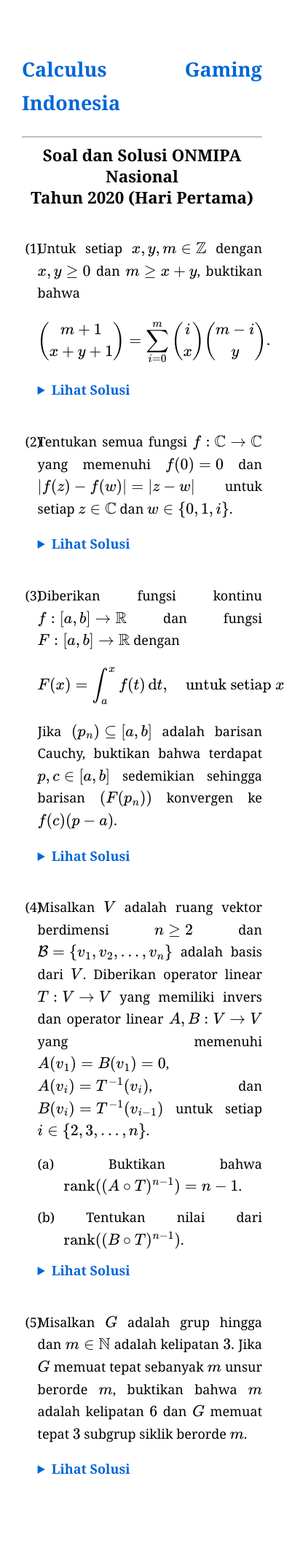
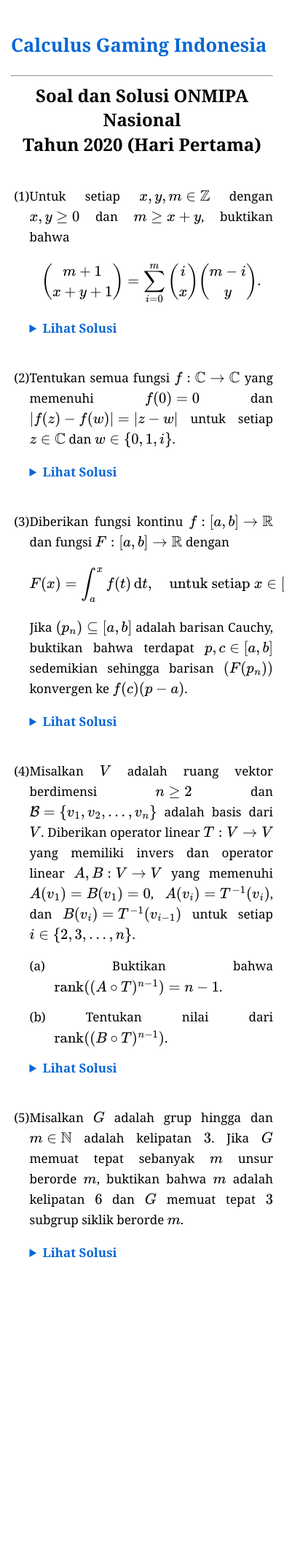
Before and after one commit to calculusgamingindonesia/calculusgamingindonesia.github.io, a Jekyll site: the page built from _posts/2026-06-29-knmipa-nas-20-1.md, in a window 390 px wide. Shown: the whole page at 73% size. Built offline with Jekyll 4.4.1, drawn with Linux system fonts in a browser that asks for light colours; some web fonts are replaced; after the commit the page ends 1781 px from its top, so only the background shows below that.

Commit message:
Update default.html

```diff
--- a/_layouts/default.html
+++ b/_layouts/default.html
@@ -83,33 +83,25 @@
     ol ol > li::before {
       content: none;
     }
-@media screen and (max-width: 768px) {
-
-body {
-    max-width: 850px;
-    margin: 0 auto;
-    padding: 50px 30px;
-    font-size: 18px;
-    line-height: 1.7;
-    color: #000000;
-    font-weight: 500;
-}
+            @media screen and (max-width: 768px) {
 
     h1 {
-        font-size: 1.4rem !important;
-        line-height: 1.3 !important;
-        margin-bottom: 25px !important;
+        font-size: 1.5rem !important;
+        line-height: 1.4 !important;
+    }
+
+    body {
+        padding-left: 15px;
+        padding-right: 15px;
     }
 
     ol {
-        padding-left: 1.2em;
+        padding-left: 1.5em;
+    }
+    ol > li::before {
+        left: -1.5em;
     }
 
-    ol > li::before {
-        left: -1.2em;
-    }
-
-    /* Mengamankan rumus panjang */
     .MathJax_Display, .katex-display {
         overflow-x: auto;
         overflow-y: hidden;
```
